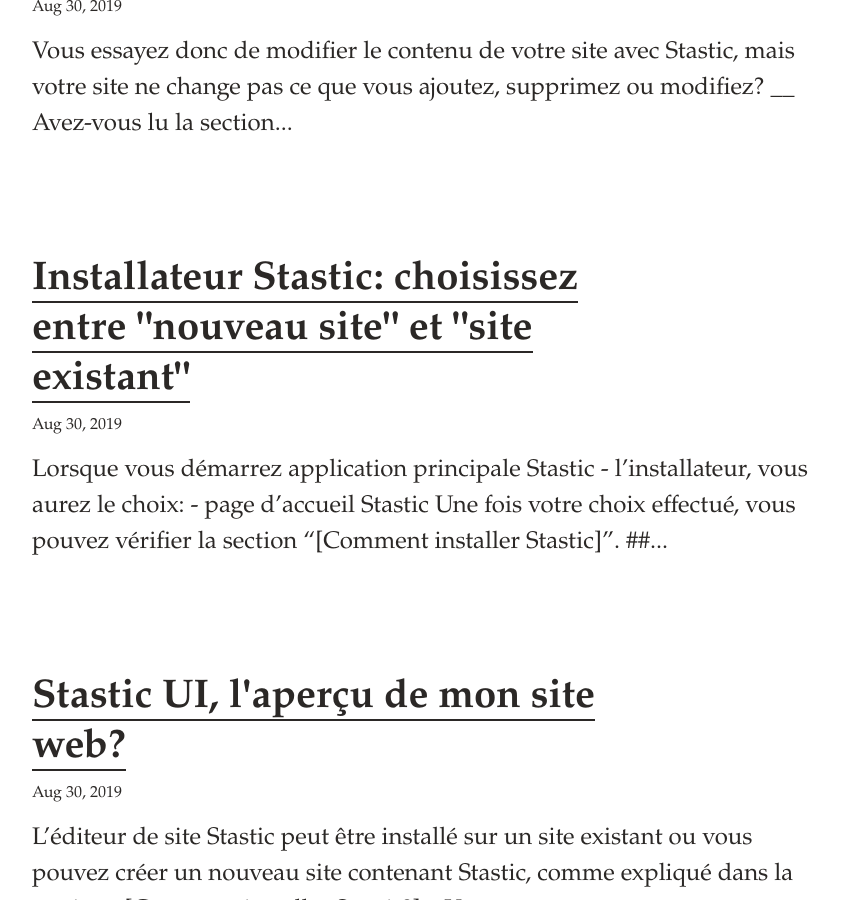
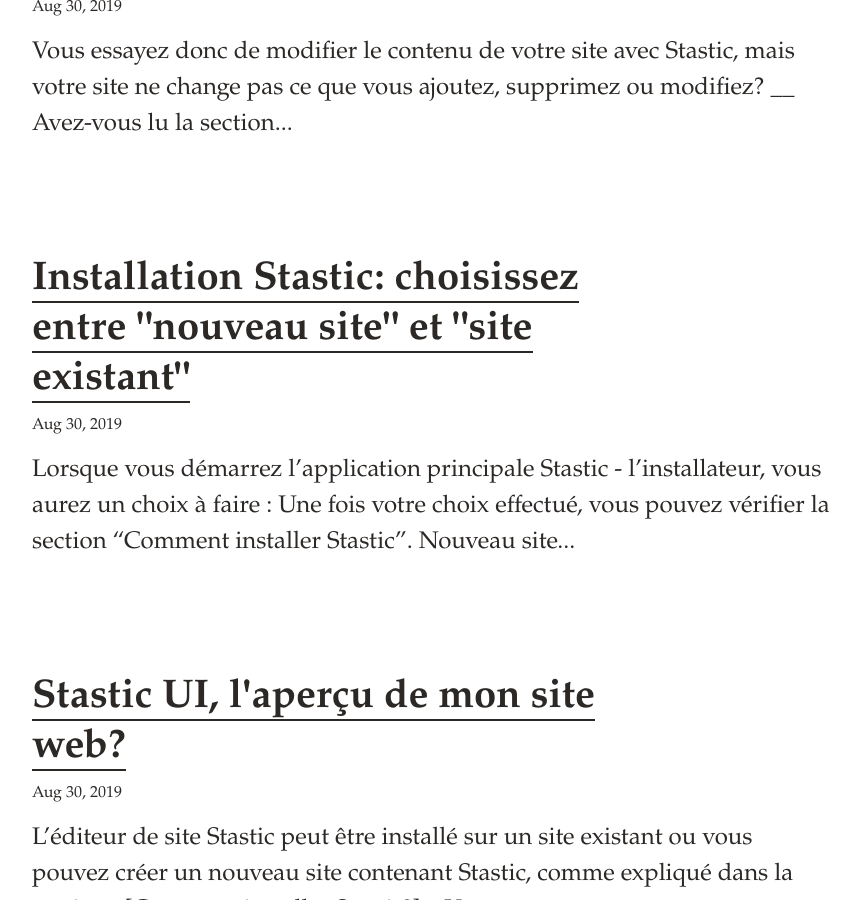
Before and after one commit to lexoyo/www.stastic.net, a Jekyll site: the page built from fr.md, in a window 1280 px wide and 900 px high, scrolled down 10196 px. Shown: the whole window, without its empty margins (208-1067 px from the left). Built offline with Jekyll 4.4.1, drawn with Linux system fonts in a browser that asks for light colours; comment, search, counter and statistics services are not loaded.

Commit message:
Create _fr/stastic_install_choisir_entre_le_nouveau_site_web_et_le_site_web_existant_.md

```diff
--- a/_fr/stastic_install_choisir_entre_le_nouveau_site_web_et_le_site_web_existant_.md
+++ b/_fr/stastic_install_choisir_entre_le_nouveau_site_web_et_le_site_web_existant_.md
@@ -1,4 +1,21 @@
 ---
-title: 'Installateur Stastic: choisissez entre "nouveau site" et "site existant"'
+title: 'Installation Stastic: choisissez entre "nouveau site" et "site existant"'
+
 ---
-Lorsque vous démarrez [application principale Stastic - l'installateur](https://stastic.net), vous aurez le choix: - [page d'accueil Stastic](https://www.stastic.net//assets/2019-08-03-529309.png) Une fois votre choix effectué, vous pouvez vérifier la section "[Comment installer Stastic]". ## Nouveau site web Si vous souhaitez créer un nouveau site web, choisissez cette option! Vous pourrez sélectionner un thème dans notre liste de thèmes Open Source gratuits, puis vous commencerez à personnaliser le contenu avec l'éditeur Stastic en quelques minutes. ## Site Web existant C'est l'option que vous souhaitez si vous avez déjà un site et que vous souhaitez modifier son contenu avec Stastic. Cela signifie probablement que vous êtes dans l'un des cas suivants: * vous souhaitez utiliser un thème trouvé sur Github et que vous avez cliqué sur "fork" pour le personnaliser * vous avez créé un site avec Jekyll et l'hébergez sur des pages Github Dans ce cas, Stastic sera installé dans le dossier "/ admin" de votre site ou de votre thème.
+Lorsque vous démarrez [l'application principale Stastic - l'installateur](https://stastic.net), vous aurez un choix à faire :
+
+![page d'accueil Stastic](https://www.stastic.net//assets/2019-08-03-529309.png)
+
+Une fois votre choix effectué, vous pouvez vérifier la section "[Comment installer Stastic](/docs/fr/comment-installer-stastic)".
+
+## Nouveau site web
+
+Si vous souhaitez créer un nouveau site web, choisissez cette option!
+
+Vous pourrez sélectionner un thème dans notre liste de thèmes Open Source gratuits, puis vous commencerez à personnaliser le contenu avec l'éditeur Stastic en quelques minutes.
+
+## Site existant
+
+C'est l'option que vous souhaitez si vous avez déjà un site et que vous souhaitez modifier son contenu avec Stastic.
+
+Cela signifie probablement que vous êtes dans l'un des cas suivants: * vous souhaitez utiliser un thème trouvé sur Github et que vous avez cliqué sur "fork" pour le personnaliser. Dans ce cas, Stastic sera installé dans le dossier "/ admin" de votre site ou de votre thème.
```
